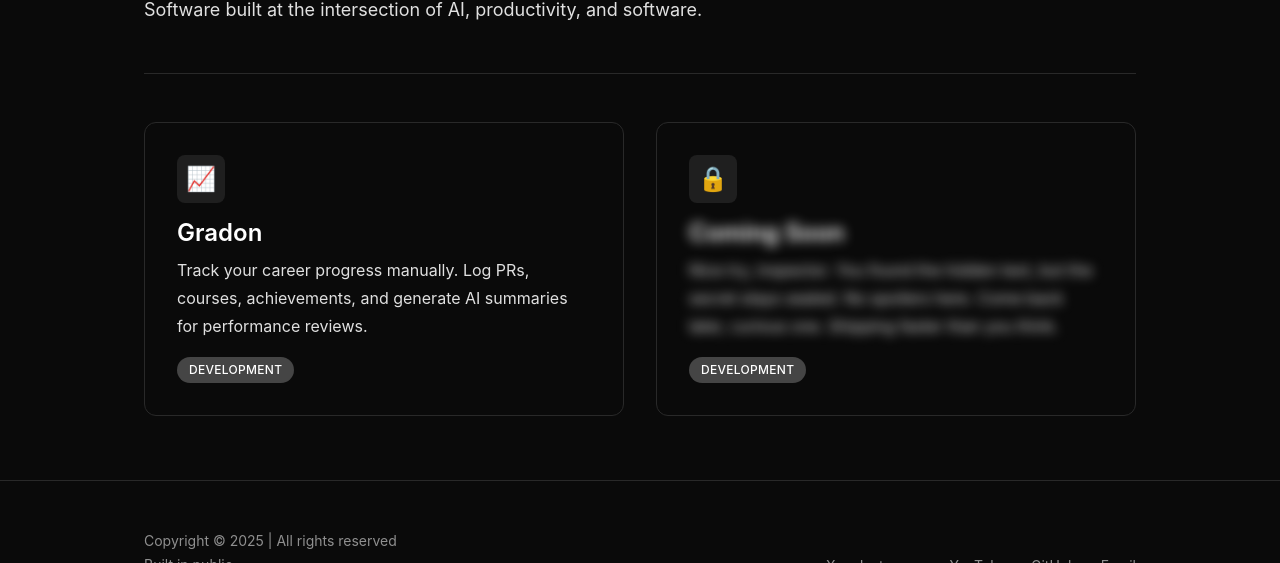
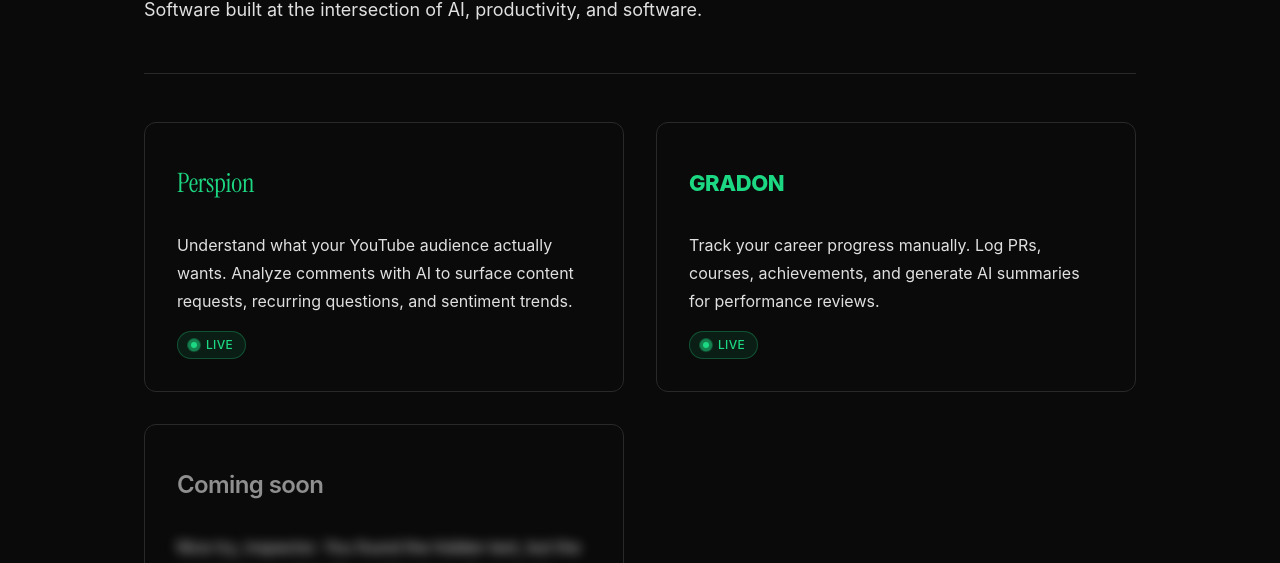
Before and after one commit to wheydev/whey.dev, a Next.js app: page /products in a window 1280 px wide. Shown: the part 225-788 px from the top of the page. Built offline with nearby package versions, Linux system fonts and the light colour scheme; no server answers.

Commit message:
Add Perspion and refresh product card visuals

```diff
--- a/app/products/page.tsx
+++ b/app/products/page.tsx
@@ -2,9 +2,13 @@
 
 import { Layout } from '@/components/Layout'
 import { Container } from '@/components/Container'
-import { styled } from '@/stitches.config'
+import { PerspionMark } from '@/components/icons/PerspionMark'
+import { GradonMark } from '@/components/icons/GradonMark'
+import { PlaceholderMark } from '@/components/icons/PlaceholderMark'
+import { keyframes, styled } from '@/stitches.config'
 import Link from 'next/link'
 import posthog from 'posthog-js'
+import type { ComponentType, SVGProps } from 'react'
 
 const PageHeader = styled('div', {
   paddingTop: '$6',
@@ -81,38 +85,82 @@ const ProjectCardLink = styled(Link, {
   },
 })
 
-const ProjectIcon = styled('div', {
-  width: '48px',
-  height: '48px',
-  minWidth: '48px',
-  minHeight: '48px',
-  backgroundColor: '$gray2',
-  borderRadius: '$lg',
-  marginBottom: '$4',
+const ProjectBrand = styled('div', {
   display: 'flex',
   alignItems: 'center',
-  justifyContent: 'center',
-  fontSize: '24px',
-  lineHeight: 1,
-})
+  width: '100%',
+  minHeight: '56px',
+  marginBottom: '$5',
+  overflow: 'hidden',
 
-const ProjectName = styled('h3', {
-  fontSize: '$xl',
-  fontWeight: '$semibold',
-  marginBottom: '$2',
-
-  '@md': {
-    fontSize: '$2xl',
+  '& svg': {
+    height: '32px',
+    width: 'auto',
+    maxWidth: '100%',
   },
 
   variants: {
-    blurred: {
-      true: {
-        filter: 'blur(6px)',
-        userSelect: 'none',
-        pointerEvents: 'none',
-      },
+    tone: {
+      live: { color: '$green' },
+      muted: { color: '$textMuted' },
     },
+  },
+})
+
+const ping = keyframes({
+  '0%': { transform: 'scale(1)', opacity: 0.9 },
+  '75%, 100%': { transform: 'scale(2.6)', opacity: 0 },
+})
+
+const breathe = keyframes({
+  '0%, 100%': { opacity: 0.35 },
+  '50%': { opacity: 1 },
+})
+
+const LiveDot = styled('span', {
+  position: 'relative',
+  display: 'inline-block',
+  width: '8px',
+  height: '8px',
+  marginRight: '$2',
+
+  '&::before': {
+    content: '""',
+    position: 'absolute',
+    inset: 0,
+    borderRadius: '$full',
+    backgroundColor: '$green',
+    animation: `${ping} 1.8s cubic-bezier(0, 0, 0.2, 1) infinite`,
+  },
+
+  '&::after': {
+    content: '""',
+    position: 'absolute',
+    inset: '1px',
+    borderRadius: '$full',
+    backgroundColor: '$green',
+  },
+
+  '@media (prefers-reduced-motion: reduce)': {
+    '&::before': {
+      animation: 'none',
+      opacity: 0.35,
+    },
+  },
+})
+
+const DevDot = styled('span', {
+  display: 'inline-block',
+  width: '8px',
+  height: '8px',
+  marginRight: '$2',
+  borderRadius: '$full',
+  backgroundColor: '#F59E0B',
+  animation: `${breathe} 2.2s ease-in-out infinite`,
+
+  '@media (prefers-reduced-motion: reduce)': {
+    animation: 'none',
+    opacity: 0.8,
   },
 })
 
@@ -143,47 +191,68 @@ const ProjectDescription = styled('p', {
 })
 
 const ProjectStatus = styled('span', {
-  display: 'inline-block',
+  display: 'inline-flex',
+  alignItems: 'center',
   padding: '$1 $3',
-  backgroundColor: '$gray2',
   borderRadius: '$full',
   fontSize: '$xs',
   fontWeight: '$medium',
   textTransform: 'uppercase',
   letterSpacing: '$wide',
+  border: '1px solid transparent',
 
   variants: {
     status: {
       live: {
-        backgroundColor: '#10B981',
-        color: '$white',
+        backgroundColor: 'rgba(29, 216, 130, 0.1)',
+        borderColor: 'rgba(29, 216, 130, 0.28)',
+        color: '$green',
       },
       beta: {
-        backgroundColor: '#F59E0B',
-        color: '$white',
+        backgroundColor: 'rgba(245, 158, 11, 0.1)',
+        borderColor: 'rgba(245, 158, 11, 0.3)',
+        color: '#F59E0B',
       },
       development: {
-        backgroundColor: '$gray5',
-        color: '$white',
+        backgroundColor: 'rgba(245, 158, 11, 0.08)',
+        borderColor: 'rgba(245, 158, 11, 0.24)',
+        color: '#F59E0B',
       },
     },
   },
 })
 
-const products = [
+type ProductIcon = ComponentType<SVGProps<SVGSVGElement>>
+
+const products: Array<{
+  name: string
+  description: string
+  status: 'live' | 'beta' | 'development'
+  icon: ProductIcon
+  href: string
+  blurred: boolean
+}> = [
+  {
+    name: 'Perspion',
+    description: 'Understand what your YouTube audience actually wants. Analyze comments with AI to surface content requests, recurring questions, and sentiment trends.',
+    status: 'live',
+    icon: PerspionMark,
+    href: 'https://perspion.whey.dev',
+    blurred: false,
+  },
   {
     name: 'Gradon',
     description: 'Track your career progress manually. Log PRs, courses, achievements, and generate AI summaries for performance reviews.',
-    status: 'development' as const,
-    icon: '📈',
+    status: 'live',
+    icon: GradonMark,
     href: 'https://gradon.whey.dev',
     blurred: false,
   },
   {
     name: 'Coming Soon',
     description: 'Nice try, inspector. You found the hidden text, but the secret stays sealed. No spoilers here. Come back later, curious one. Shipping faster than you think.',
-    status: 'development' as const,
-    icon: '🔒',
+    status: 'development',
+    icon: PlaceholderMark,
     href: '#',
     blurred: true,
   },
@@ -201,8 +270,11 @@ export default function ProductsPage() {
         </PageHeader>
 
         <ProjectsGrid>
-          {products.map((product) => (
-            product.href !== '#' ? (
+          {products.map((product) => {
+            const Brand = product.icon
+            const tone = product.blurred ? 'muted' : 'live'
+
+            return product.href !== '#' ? (
               <ProjectCardLink
                 key={product.name}
                 href={product.href}
@@ -215,11 +287,12 @@ export default function ProductsPage() {
                 })}
               >
                 <div>
-                  <ProjectIcon>{product.icon}</ProjectIcon>
-                  <ProjectName>{product.name}</ProjectName>
+                  <ProjectBrand tone={tone}>
+                    <Brand />
+                  </ProjectBrand>
                   <ProjectDescription>{product.description}</ProjectDescription>
                   <ProjectStatus status={product.status}>
-                    {product.status}
+                    {product.status === 'live' ? <><LiveDot />Live</> : 'Beta'}
                   </ProjectStatus>
                 </div>
               </ProjectCardLink>
@@ -233,16 +306,18 @@ export default function ProductsPage() {
                 })}
               >
                 <div>
-                  <ProjectIcon>{product.icon}</ProjectIcon>
-                  <ProjectName blurred={product.blurred}>{product.name}</ProjectName>
+                  <ProjectBrand tone={tone}>
+                    <Brand />
+                  </ProjectBrand>
                   <ProjectDescription blurred={product.blurred}>{product.description}</ProjectDescription>
                   <ProjectStatus status={product.status}>
-                    {product.status}
+                    <DevDot />
+                    Development
                   </ProjectStatus>
                 </div>
               </ProjectCard>
             )
-          ))}
+          })}
         </ProjectsGrid>
       </Container>
     </Layout>
--- /dev/null
+++ b/components/icons/GradonMark.tsx
@@ -0,0 +1,26 @@
+import type { SVGProps } from 'react'
+
+export function GradonMark(props: SVGProps<SVGSVGElement>) {
+  return (
+    <svg
+      viewBox="0 0 160 32"
+      xmlns="http://www.w3.org/2000/svg"
+      role="img"
+      aria-label="Gradon"
+      {...props}
+    >
+      <title>Gradon</title>
+      <text
+        x="0"
+        y="24"
+        fontFamily='-apple-system, BlinkMacSystemFont, "Segoe UI", Roboto, "Helvetica Neue", Arial, sans-serif'
+        fontSize="22"
+        fontWeight="800"
+        letterSpacing="-0.02em"
+        fill="currentColor"
+      >
+        GRADON
+      </text>
+    </svg>
+  )
+}
--- /dev/null
+++ b/components/icons/PerspionMark.tsx
@@ -0,0 +1,26 @@
+import type { SVGProps } from 'react'
+
+export function PerspionMark(props: SVGProps<SVGSVGElement>) {
+  return (
+    <svg
+      viewBox="0 0 160 36"
+      xmlns="http://www.w3.org/2000/svg"
+      role="img"
+      aria-label="Perspion"
+      {...props}
+    >
+      <title>Perspion</title>
+      <text
+        x="0"
+        y="28"
+        fontFamily='var(--font-instrument-serif), "Instrument Serif", "Iowan Old Style", "Palatino Linotype", Palatino, serif'
+        fontSize="30"
+        fontWeight="400"
+        letterSpacing="-0.01em"
+        fill="currentColor"
+      >
+        Perspion
+      </text>
+    </svg>
+  )
+}
--- /dev/null
+++ b/components/icons/PlaceholderMark.tsx
@@ -0,0 +1,18 @@
+import { styled } from '@/stitches.config'
+
+const ComingSoonLabel = styled('span', {
+  fontFamily: '$heading',
+  fontSize: '$xl',
+  fontWeight: '$semibold',
+  letterSpacing: '$tight',
+  lineHeight: 1.2,
+  color: 'currentColor',
+
+  '@md': {
+    fontSize: '$2xl',
+  },
+})
+
+export function PlaceholderMark() {
+  return <ComingSoonLabel>Coming soon</ComingSoonLabel>
+}
```
